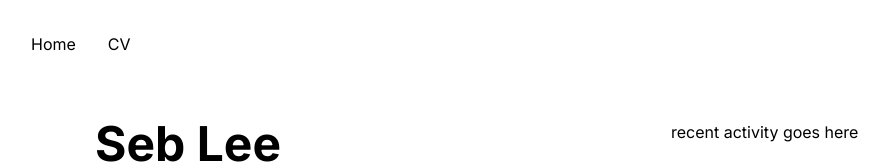
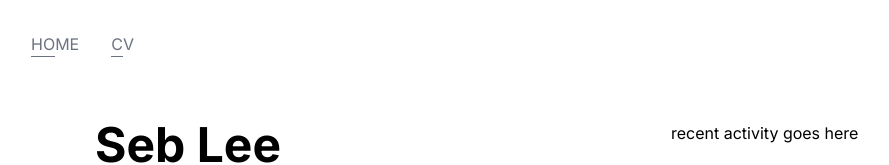
Before and after one commit to jebzley/sebleedotdev, a Next.js app: page / in a window 1280 px wide. Shown: the top 165 px of the page, without its empty margins (1-890 px from the left). Built offline with nearby package versions, Linux system fonts and the light colour scheme.

Commit message:
jazz up the navigation links

```diff
--- /dev/null
+++ b/src/components/Navigation/NavigationLink.tsx
@@ -0,0 +1,17 @@
+import Link from "next/link";
+
+interface IProps {
+  name: string;
+  href: string;
+}
+export function NavigationLink({ name, href }: IProps) {
+  return (
+    <Link
+      className="group/navlink relative flex flex-col text-gray-500 hover:text-black transition-all"
+      href={href}
+    >
+      {name.toUpperCase()}
+      <span className="h-full w-6/12 transition-all border-b border-gray-500 group-hover/navlink:w-full group-hover/navlink:border-black "></span>
+    </Link>
+  );
+}
--- a/src/components/Navigation/index.tsx
+++ b/src/components/Navigation/index.tsx
@@ -1,5 +1,6 @@
 import { ROUTES } from "@/constants/routes";
 import Link from "next/link";
+import { NavigationLink } from "./NavigationLink";
 
 const navItems: { name: string; href: string }[] = [
   { name: "Home", href: ROUTES.HOME },
@@ -13,7 +14,7 @@ export function Navigation() {
         {navItems.map((item) => {
           return (
             <li key={item.name}>
-              <Link href={item.href}>{item.name}</Link>
+              <NavigationLink name={item.name} href={item.href} />
             </li>
           );
         })}
```
